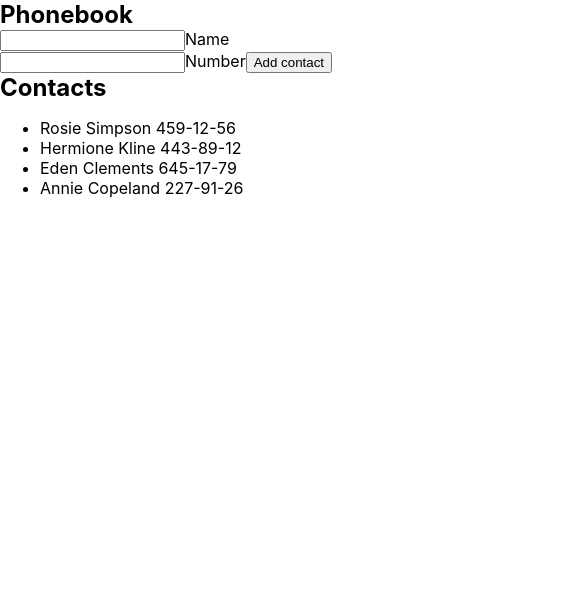
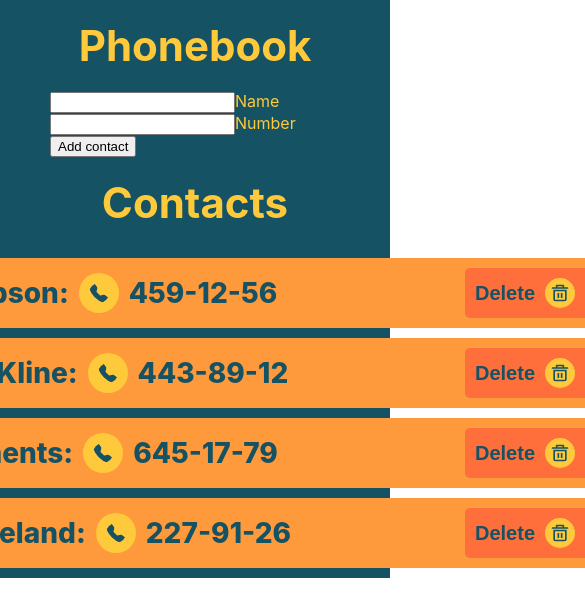
Before and after one commit to MishaHryvinskyi/Train, a React (Create React App) app: page / in a window 390 px wide. Shown: the top 616 px of the page, 585 px wide, since content can reach past the window. Built offline with nearby package versions, Linux system fonts and the light colour scheme.

Commit message:
Phonebook

```diff
--- a/package.json
+++ b/package.json
@@ -12,6 +12,7 @@
     "nanoid": "^5.0.5",
     "react": "^18.1.0",
     "react-dom": "^18.1.0",
+    "react-icons": "^5.0.1",
     "react-scripts": "5.0.1",
     "web-vitals": "^2.1.3"
   },
--- a/src/components/AppPhoneBook.jsx
+++ b/src/components/AppPhoneBook.jsx
@@ -1,5 +1,7 @@
 import React,{ Component } from "react";
 import { nanoid } from "nanoid";
+import UserList from "./Phoonebook/UserList/UserList";
+import Section from "./Phoonebook/Section/Section";
 
 class AppPhoneBook extends Component {
   state = {
@@ -28,15 +30,27 @@ class AppPhoneBook extends Component {
     })
   }
 
+  reset = () => {
+    this.setState({
+      name: '',
+      number: ''
+    })
+  }
+
   createUser = (data) => {
-    console.log("d",data)
+    const { contacts } = this.state;
+    console.log("d",data);
+    console.log(contacts)
+    contacts.push(data)
+    this.reset();
+
   }
 
  render() {
     const { contacts } = this.state;
   return (
     <div>
-      <h2>Phonebook</h2>
+      <Section title="Phonebook">
         <form onSubmit={this.handleSubmit}>
           <label htmlFor="name">
               <input
@@ -64,16 +78,10 @@ class AppPhoneBook extends Component {
 
           <button onClick={this.createContact} type="submit">Add contact</button>
         </form>
-      <h2>Contacts</h2>
-      <ul>
-        {contacts.map(({ id, name, number}) => (
-        <li key={id}>
-            <p>
-                <span>{name}</span> <span>{number}</span>
-            </p>
-        </li>
-        ))}
-      </ul>
+      </Section>
+      <Section title="Contacts">
+        <UserList contacts={contacts}/>
+      </Section>
     </div>
   )
  }
--- /dev/null
+++ b/src/components/Phoonebook/Section/Section.jsx
@@ -0,0 +1,12 @@
+import { SectionEl, Title } from "./Section.styled";
+
+const Section = ({ title, children }) => {
+    return (
+        <SectionEl>
+            <Title>{title}</Title>
+            {children}
+        </SectionEl>
+    )
+}
+
+export default Section;
--- /dev/null
+++ b/src/components/Phoonebook/Section/Section.styled.js
@@ -0,0 +1,17 @@
+import styled from "@emotion/styled";
+
+const SectionEl = styled.section`
+    background-color: #155263;
+    color: #ffc93c;
+    padding: 0 50px;
+    display: flex;
+    flex-direction: column;
+    align-items: center;
+`;
+
+const Title = styled.h2`
+    margin: 20px;
+    font-size: 42px;
+`;
+
+export { Title, SectionEl };
--- /dev/null
+++ b/src/components/Phoonebook/UserList/UserList.jsx
@@ -0,0 +1,19 @@
+import { UserItem, Btn, IconUser, IconTel, IconDelete } from "./UserList.styled";
+
+
+const UserList = ({ contacts }) => {
+    return(
+        <ul>
+        {contacts.map(({ id, name, number}) => (
+        <UserItem key={id}>
+            <p>
+                <IconUser /><span>{name}</span> : <IconTel /><span>{number}</span>
+            </p>
+            <Btn>Delete<IconDelete /></Btn>
+        </UserItem>
+        ))}
+      </ul>
+    )
+}
+
+export default UserList;
--- /dev/null
+++ b/src/components/Phoonebook/UserList/UserList.styled.js
@@ -0,0 +1,86 @@
+import styled from "@emotion/styled";
+import { FaUserAlt } from "react-icons/fa";
+import { BsFillTelephoneFill } from "react-icons/bs";
+import { RiDeleteBin5Line } from "react-icons/ri";
+
+const IconDelete = styled(RiDeleteBin5Line)`
+    background-color: #ffc93c;
+    border-radius: 50%;
+    padding: 5px;
+    color: #155263;
+    width: 20px;
+    height: 20px;
+    margin: 0 10px;
+`;
+
+const IconUser = styled(FaUserAlt)`
+    background-color: #ffc93c;
+    border-radius: 50%;
+    padding: 10px;
+    color: #155263;
+    width: 20px;
+    height: 20px;
+    margin: 0 10px;
+`;
+
+const IconTel = styled(BsFillTelephoneFill)`
+    background-color: #ffc93c;
+    border-radius: 50%;
+    padding: 10px;
+    color: #155263;
+    width: 20px;
+    height: 20px;
+    margin: 0 10px;
+`;
+
+const UserListEl = styled.ul`
+
+`;
+
+const UserItem = styled.li`
+    width: 800px;
+    display: flex;
+    justify-content: space-between;
+    align-items: center;
+    margin: 10px;
+    padding: 10px;
+    background-color: #ff9a3c;
+    border-radius: 10px;
+
+    p {
+        display: flex;
+        justify-content: space-between;
+        align-items: center;
+        color: #155263;
+        font-size: 28px;
+        font-weight: 800;
+        margin-right: 20px;
+    }
+`;
+
+const Btn = styled.button`
+    display: flex;
+    align-items: center;
+    cursor: pointer;
+    padding: 10px;
+    border: none;
+    border-radius: 5px;
+    font-size: 20px;
+    font-weight: 600;
+    background-color: #ff6f3c;
+    color: #155263;
+
+    &:hover {
+        background-color: #155263;
+        color: #ff6f3c;
+    }
+`;
+
+export {
+    UserItem,
+    UserListEl,
+    Btn,
+    IconUser,
+    IconTel,
+    IconDelete
+};
--- a/src/index.css
+++ b/src/index.css
@@ -18,3 +18,9 @@ p , h2, h1, h3 {
   margin: 0;
   padding: 0;
 }
+
+ul, li {
+  list-style: none;
+  margin: 0;
+  padding: 0;
+}
```
Also changed, not shown: 1 other file (tests, documents, lock files or other folders). Lines whose indentation alone changed are shown as unchanged.
